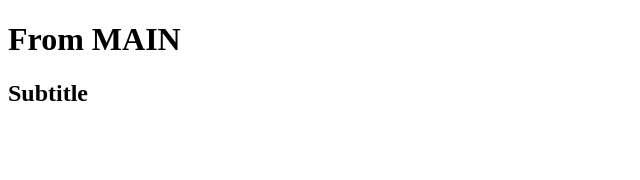
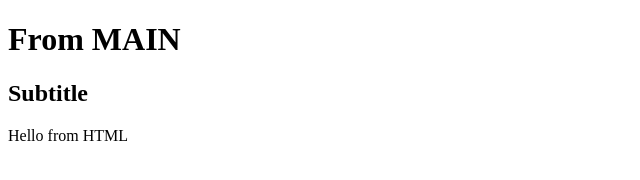
Before and after one commit to yovel86/learn-git, a plain HTML site: page index.html in a window 1280 px wide. Shown: the whole page, without its empty margins (0-640 px from the left). Drawn offline with Linux system fonts and the light colour scheme.

Commit message:
Added a paragraph

```diff
--- a/index.html
+++ b/index.html
@@ -6,5 +6,6 @@
   <body>
     <h1>From MAIN</h1>
     <h2>Subtitle</h2>
+    <p>Hello from HTML</p>
   </body>
 </html>
```
